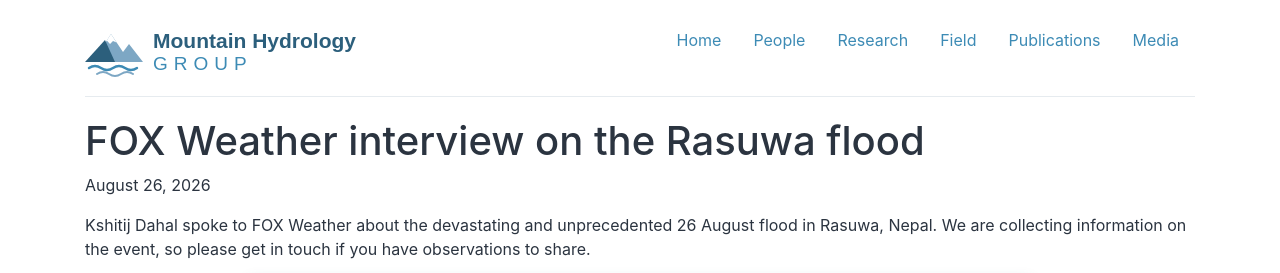
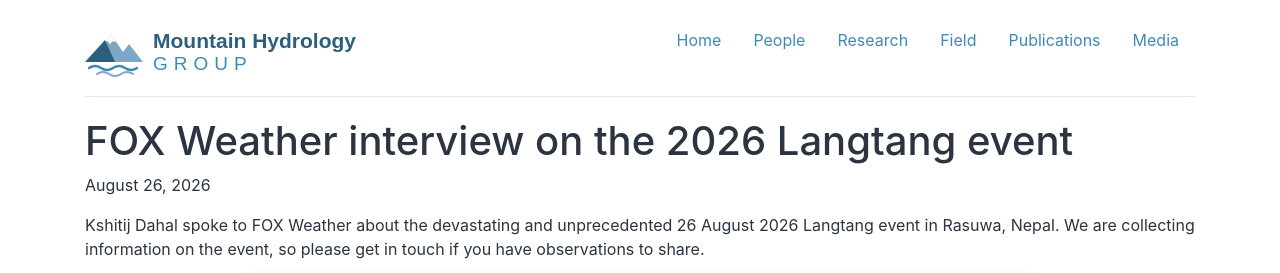
Before and after one commit to geokshitij/mhydro, a Jekyll site: the page built from _posts/2026-08-26-langtang-fox-weather.md, in a window 1280 px wide, cut to the strip 0-273 px from the top of the page. Built offline with Jekyll 4.4.1, drawn with Linux system fonts in a browser that asks for light colours.

Commit message:
Rename to 2026 Langtang event and show reconstruction beside FOX interview

```diff
--- a/_data/media.yml
+++ b/_data/media.yml
@@ -10,7 +10,7 @@
 - title: "Flash flooding devastates Nepal (interview with Kshitij Dahal)"
   outlet: "FOX Weather"
   year: 2026
-  url: "https://geokshitij.github.io/mhydro/blog/2026/08/26/rasuwa-fox-weather.html"
+  url: "https://geokshitij.github.io/mhydro/blog/2026/08/26/langtang-fox-weather.html"
   type: coverage
 
 - title: "Early Career Spotlight, Kshitij Dahal"
--- a/_posts/2026-08-26-rasuwa-fox-weather.md
+++ b/_posts/2026-08-26-langtang-fox-weather.md
@@ -1,11 +1,11 @@
 ---
 layout: post
-title: "FOX Weather interview on the Rasuwa flood"
+title: "FOX Weather interview on the 2026 Langtang event"
 icon: television
 ---
 
 Kshitij Dahal spoke to FOX Weather about the devastating and unprecedented
-26 August flood in Rasuwa, Nepal. We are collecting information on the
+26 August 2026 Langtang event in Rasuwa, Nepal. We are collecting information on the
 event, so please get in touch if you have observations to share.
 
 <video class="feature-video" controls playsinline preload="metadata"
--- a/css/group.scss
+++ b/css/group.scss
@@ -271,6 +271,36 @@
     }
 }
 
+/* Side-by-side videos on the home page */
+.video-pair {
+    display: grid;
+    grid-template-columns: 1.07fr 1.78fr;
+    gap: 12px;
+    align-items: start;
+
+    figure {
+        margin: 0;
+    }
+
+    video {
+        display: block;
+        width: 100%;
+        height: auto;
+        border-radius: 4px;
+        background: #000;
+    }
+
+    figcaption {
+        color: $gray;
+        font-size: 0.875rem;
+        margin-top: 0.4em;
+    }
+
+    @media (max-width: 767px) {
+        grid-template-columns: 1fr;
+    }
+}
+
 /* Publications */
 ul.pub-list {
     list-style: none;
```
Also changed, not shown: _posts/2026-08-28-langtang-reconstruction.md (renamed from _posts/2026-08-28-rasuwa-simulation.md, +4 -4 lines), index.html (+23 -10 lines), img/simulations/langtang-2026.jpg (renamed from img/simulations/rasuwa-2026.jpg), 2 other files.
